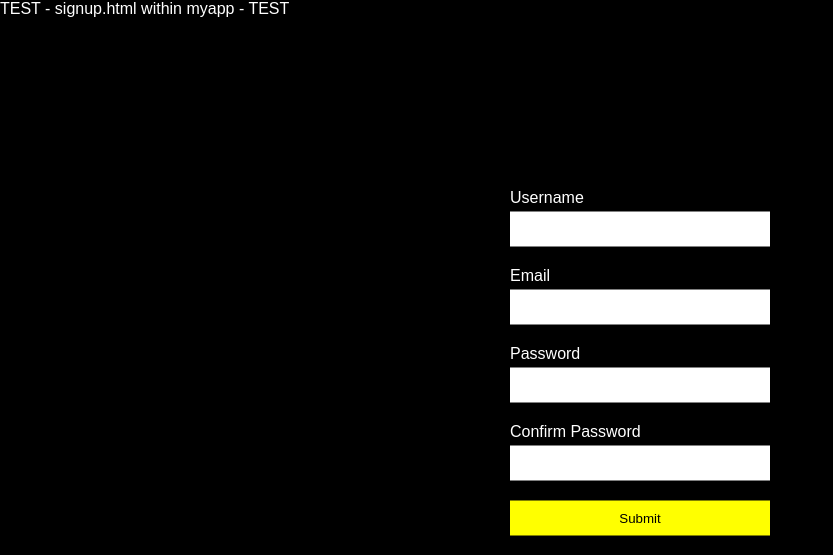
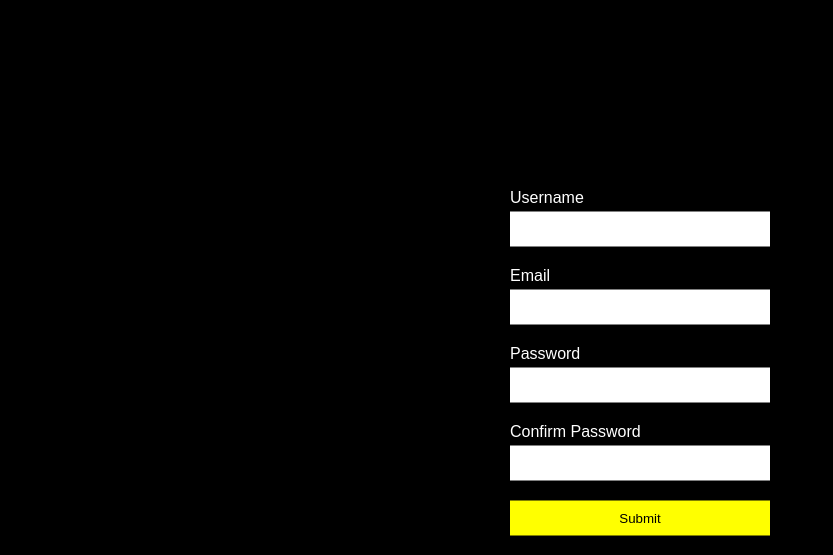
Before and after one commit to lukepratt907/Fitness-Tracker, a Django app: template FitnessTracker/myapp/templates/myapp/signup.html in a window 1280 px wide. Shown: the part 38-593 px from the top of the page, without its empty margins (0-833 px from the left). Run offline with Django 3.2, Linux system fonts and the light colour scheme; the template is opened without the code that fills it, so the values that code supplies are empty, except form fields; tables that the repository leaves empty hold one stand-in row (values such as "Sample post"); form fields are guessed from the names that the template uses.

Commit message:
removed test message

```diff
--- a/FitnessTracker/myapp/templates/myapp/signup.html
+++ b/FitnessTracker/myapp/templates/myapp/signup.html
@@ -19,7 +19,6 @@
             <a href="/signup">Sign Up</a>
         </nav>
     </header>
-    <p>TEST - signup.html within myapp - TEST</p>
     <form method="POST" action="" id="signup-form" class="account-form">
         {% csrf_token %}
         <div class="input-form">
```
